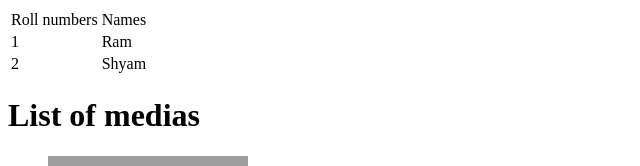
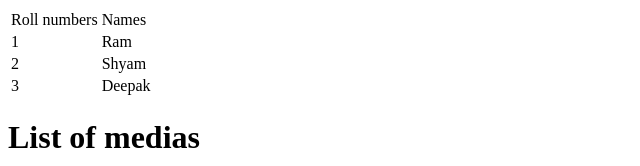
Before and after one commit to acciojob/semantic-tables-and-media-deepakmod, a website: page main.html in a window 1280 px wide. Shown: the top 166 px of the page, without its empty margins (0-640 px from the left). Drawn offline with Linux system fonts and the light colour scheme; grey boxes are pictures that could not be loaded.

Commit message:
created a submission

```diff
--- a/main.html
+++ b/main.html
@@ -16,6 +16,10 @@
                 <td>2</td>
                 <td>Shyam</td>
             </tr>
+			<tr>
+                <td>3</td>
+                <td>Deepak</td>
+            </tr>
         </table>
         <h1>List of medias</h1>
         <ol>
@@ -24,5 +28,4 @@
             <li><audio src="http://commondatastorage.googleapis.com/codeskulptor-assets/Epoq-Lepidoptera.ogg" controls></audio></li>
         </ol>
 </body>
-
 </html>
```
